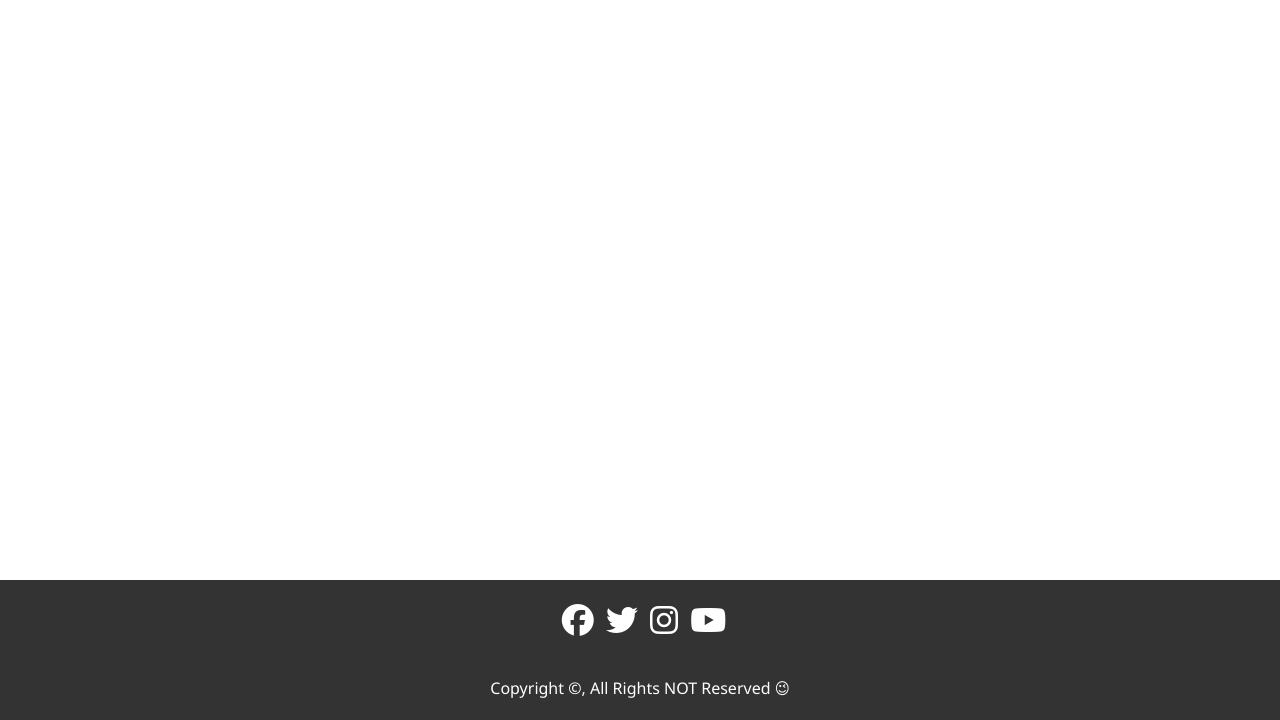
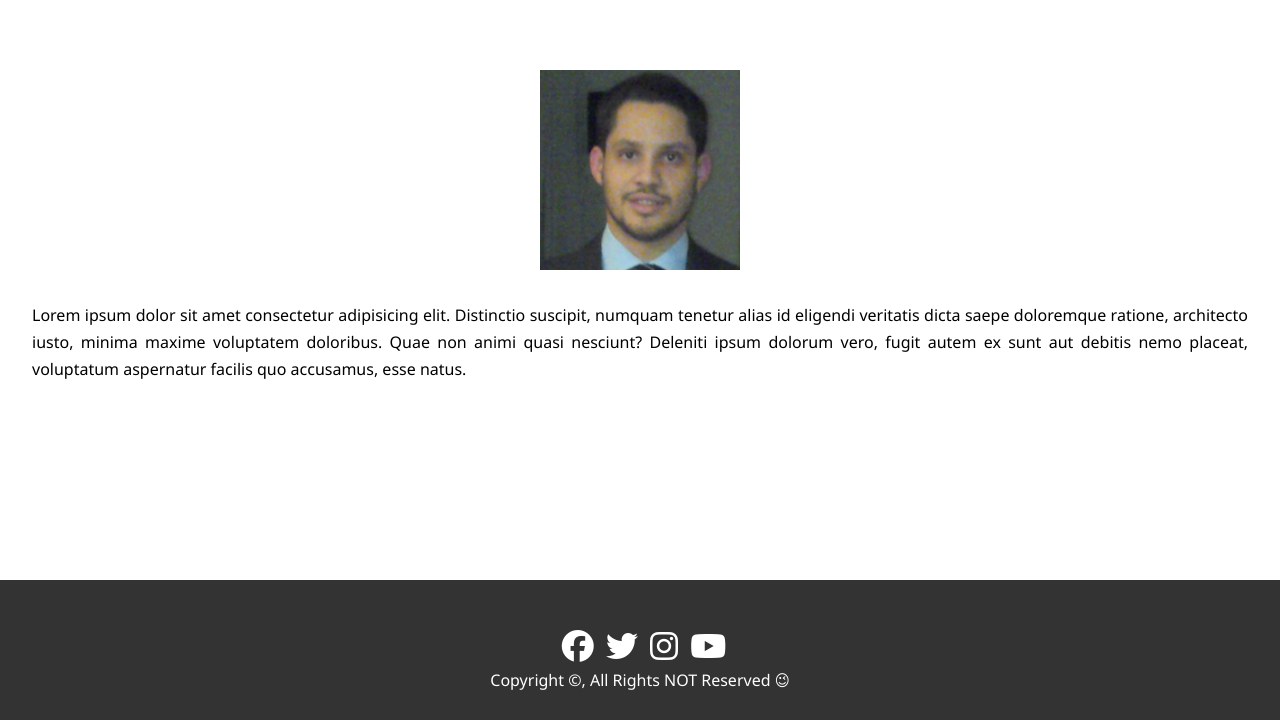
Before and after one commit to leandrofahur/weather-app, a Node server app: page /about in a window 1280 px wide. Shown: the part 80-800 px from the top of the page. Run offline with Node 20, Linux system fonts and the light colour scheme; some libraries are stand-ins or nearby versions.

Commit message:
added about

```diff
--- a/public/css/main.css
+++ b/public/css/main.css
@@ -122,6 +122,7 @@ header {
 }
 
 #weather .info input[type='submit'] {
+  display: inline-block;
   padding: .75rem 1.5rem;
   margin-top: .75rem;
   background-color: var(--secondary-color);
@@ -134,6 +135,29 @@ header {
 #weather .info input[type='submit']:hover {
   opacity: 0.8;
 }
+
+/* About */
+#about .about-container {
+  /* display: grid;
+  grid-template-rows:  repeat(1, 1fr); */
+}
+
+#about .about-container .profile {
+}
+
+#about .about-container .profile img {
+  display: block;
+  width: 200px;
+  margin: auto;
+  padding-top: 70px;
+}
+
+#about .about-container .about-info {
+  text-align: justify;
+  padding: 2rem;
+}
+
+
 
 /* Footer */
 .main-footer {
--- a/templates/partials/footer.hbs
+++ b/templates/partials/footer.hbs
@@ -1,5 +1,6 @@
 <footer>
   <div class="main-footer">
+    <div class="container">
       <div class="social">
         <a href="http://facebook.com" target="_blank"><i class="fab fa-facebook fa-2x"></i></a>
         <a href="http://twitter.com" target="_blank"><i class="fab fa-twitter fa-2x"></i></a>
@@ -10,4 +11,5 @@
         <p>Copyright &copy;, All Rights NOT Reserved &#128521</p>
       </div>
     </div>
+  </div>
 </footer>
--- a/templates/views/about.hbs
+++ b/templates/views/about.hbs
@@ -12,18 +12,23 @@
 <body>
   {{>header}}
 
-  {{!-- <section id="about-content">
-    <div class="about-info">
-      <div class="upper">
-        <img src="./img/profile.jpg" alt="">
+  <main>
+    <section id="about">
+      <div class="about-container">
+        <div class="profile">
+          <img src="./img/profile.jpg" alt="">
+        </div>
+        <div class="about-info">
+          <p>Lorem ipsum dolor sit amet consectetur adipisicing elit. Distinctio suscipit, numquam tenetur alias id
+            eligendi veritatis dicta saepe doloremque ratione, architecto iusto, minima maxime voluptatem doloribus.
+            Quae non animi quasi nesciunt? Deleniti ipsum dolorum vero, fugit autem ex sunt aut debitis nemo placeat,
+            voluptatum aspernatur facilis quo accusamus, esse natus.</p>
+        </div>
       </div>
-      <div class="bellow">
-        <p class="py-3">Welcome</p>
-        <p class="py-1">My name is Leandro Machado</p>
-        <p class="py-1">I hope you enjoy the app &#128522</p>
-      </div>
-    </div>
-  </section> --}}
+    </section>
+  </main>
+
+
 
   {{>footer}}
 </body>
```
Lines whose indentation alone changed are shown as unchanged.
